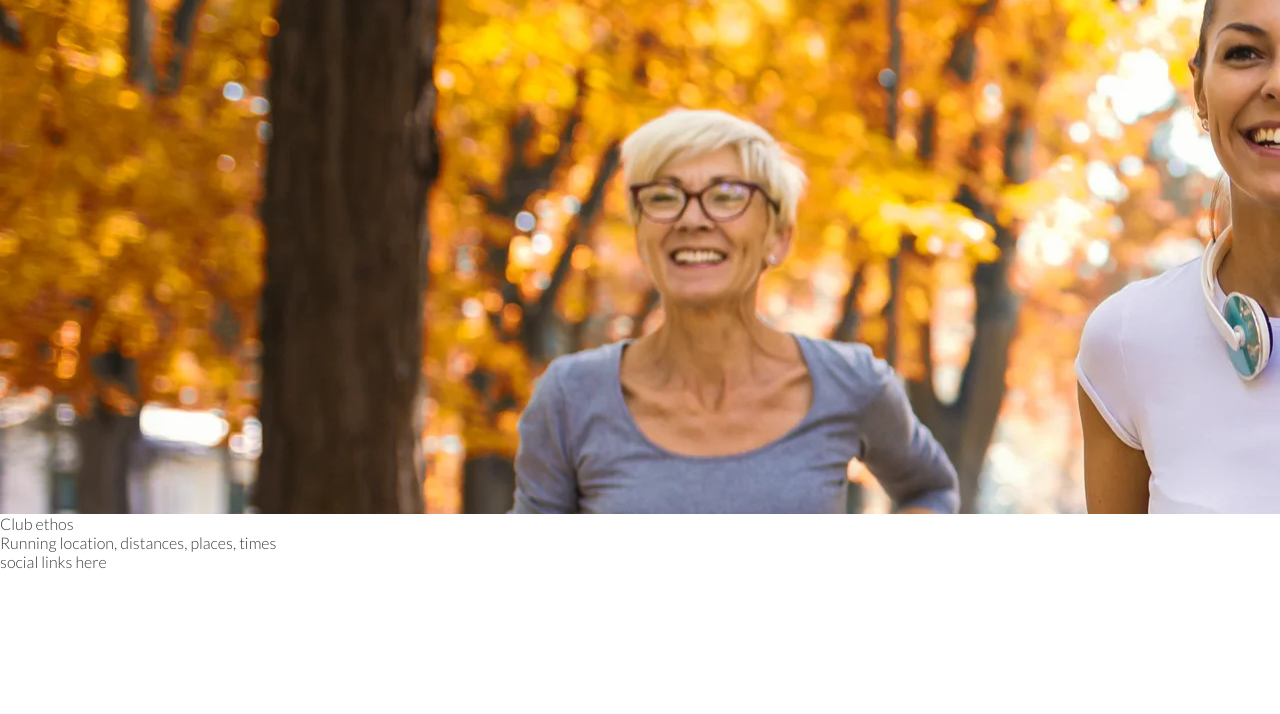
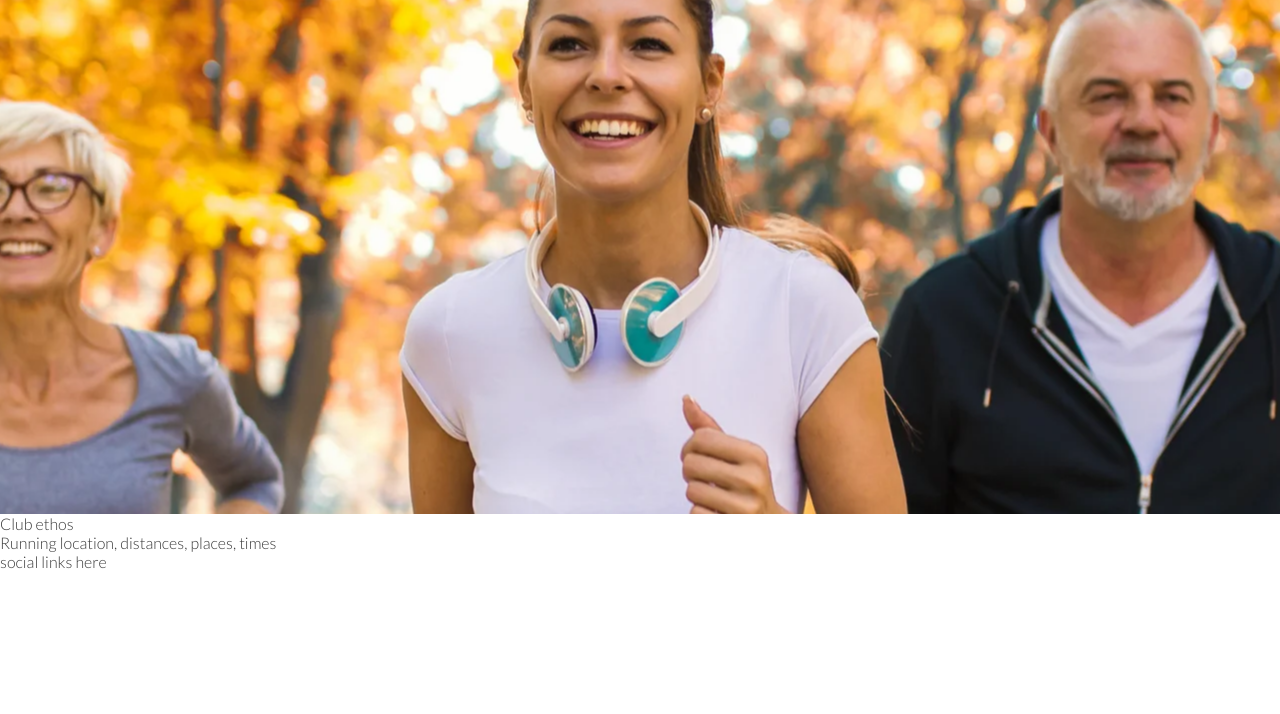
Before and after one commit to NickW3005/Love-Running, a plain HTML site: page index.html in a window 1280 px wide. Shown: the part 86-800 px from the top of the page. Drawn offline with nearby package versions, Linux system fonts and the light colour scheme.

Commit message:
add no repeat and center values to image

```diff
--- a/assets/css/style.css
+++ b/assets/css/style.css
@@ -57,5 +57,6 @@ h1, h2 {
 #hero-image {
     height: 600px;
     width: 100%;
-    background: url('../images/hero-image.webp');
+    background: url('../images/hero-image.webp') no-repeat center center;
+
 }
```
